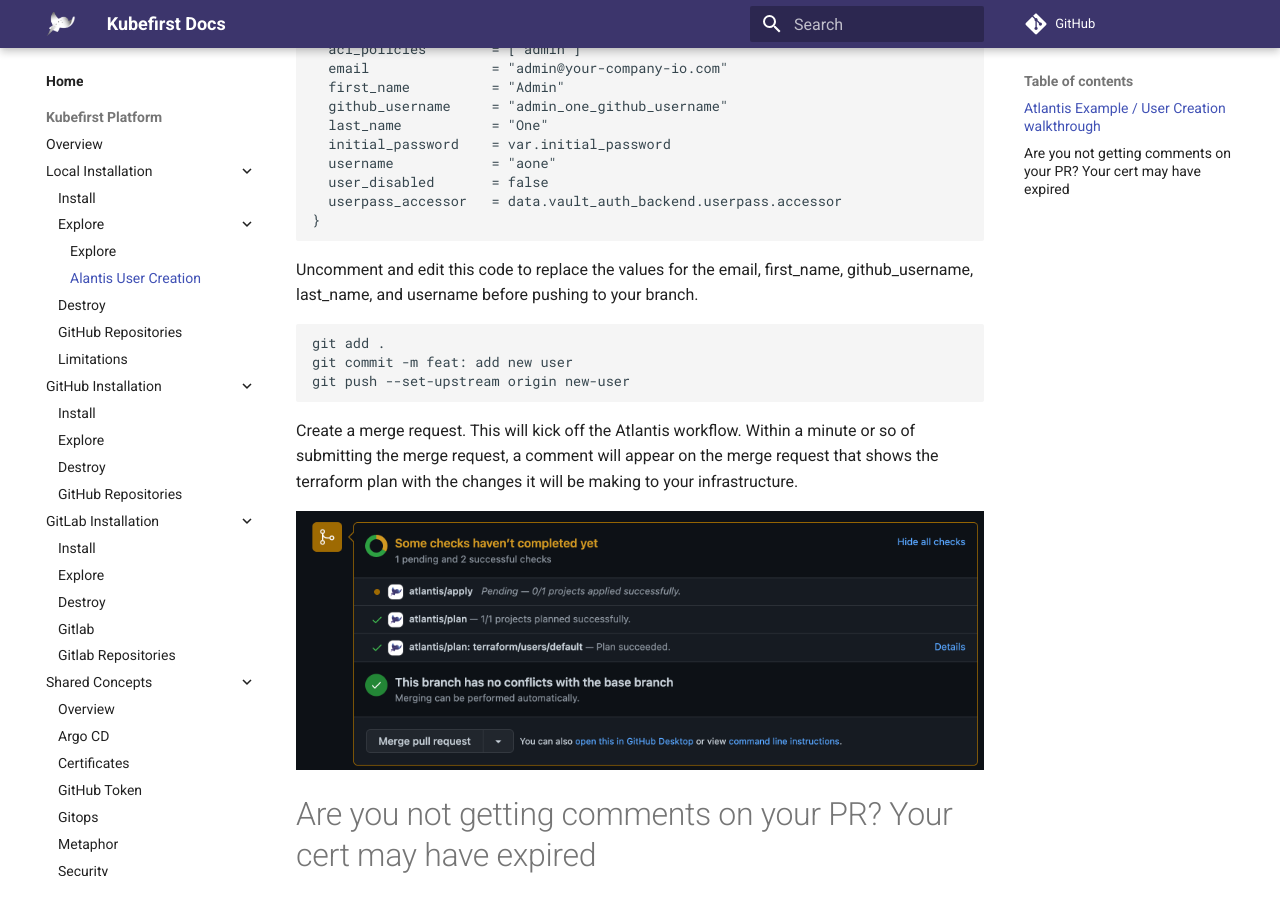
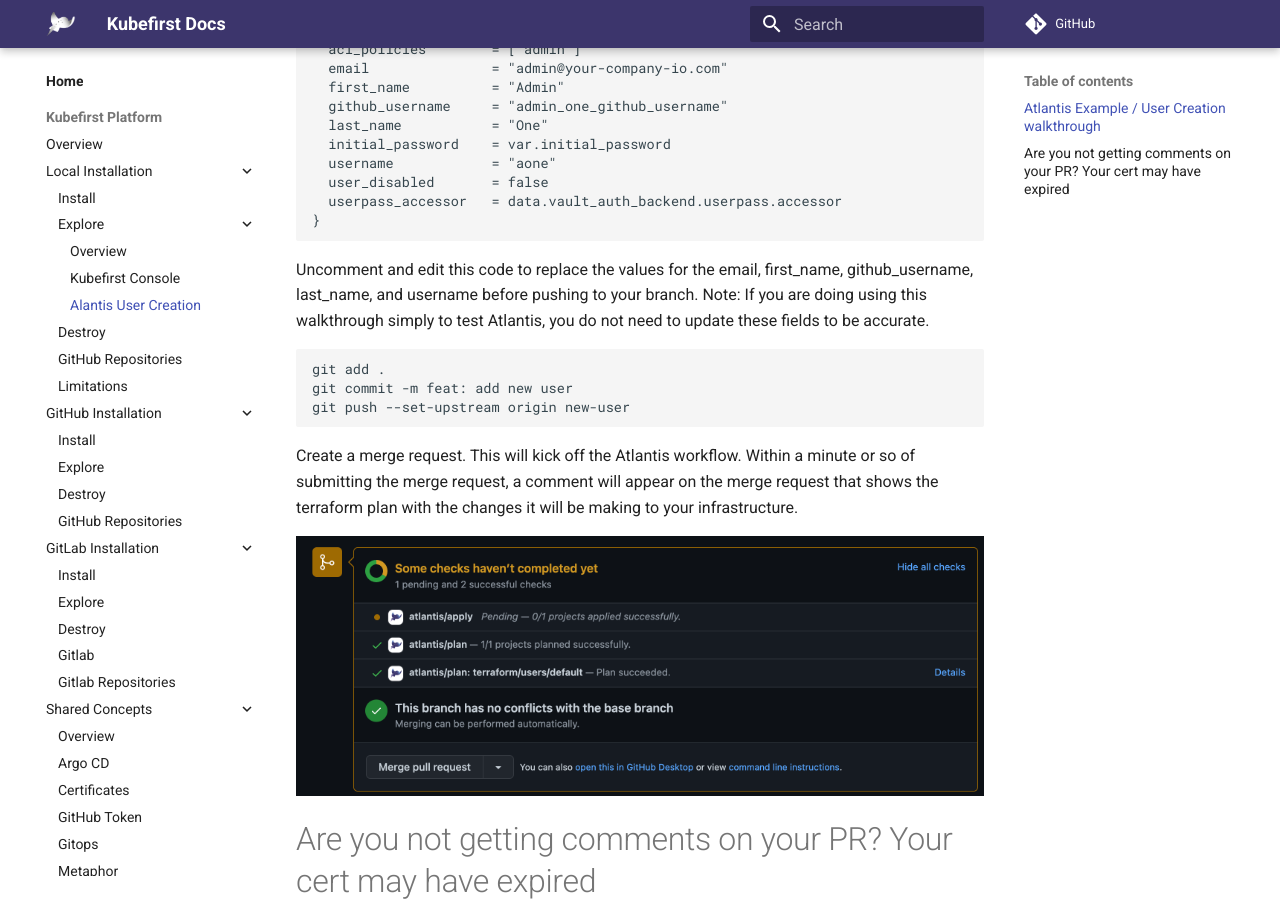
Before and after one commit to konstructio/kubefirst, an MkDocs documentation site: the page built from docs/kubefirst/local/explore/user-creation.md, in a window 1280 px wide and 900 px high, scrolled down 548 px. Built offline with MkDocs 1.6.1 and Material for MkDocs 9.7.7, drawn with Linux system fonts in a browser that asks for light colours; comment, search, counter and statistics services are not loaded; some of the changed text lies outside the part shown.

Commit message:
feat(docs): add new console page

````diff
--- a/docs/kubefirst/local/explore/user-creation.md
+++ b/docs/kubefirst/local/explore/user-creation.md
@@ -27,6 +27,7 @@
 ```
 
 Uncomment and edit this code to replace the values for the email, first_name, github_username, last_name, and username before pushing to your branch.
+Note: If you are doing using this walkthrough simply to test Atlantis, you do not need to update these fields to be accurate.
 
 ```
 git add .
--- a/mkdocs.yml
+++ b/mkdocs.yml
@@ -32,7 +32,8 @@
       - Local Installation:
         - Install: 'kubefirst/local/install.md'
         - Explore:
-          - Explore: 'kubefirst/local/explore/introduction.md'
+          - Overview: 'kubefirst/local/explore/overview.md'
+          - Kubefirst Console: 'kubefirst/local/explore/console.md'
           - Alantis User Creation: 'kubefirst/local/explore/user-creation.md'
         - Destroy: 'kubefirst/local/destroy.md'
         - GitHub Repositories: 'kubefirst/local/github-repositories.md'
````
Also changed, not shown: docs/kubefirst/local/explore/console.md (added), docs/kubefirst/local/explore/overview.md (renamed from docs/kubefirst/local/explore/introduction.md).
